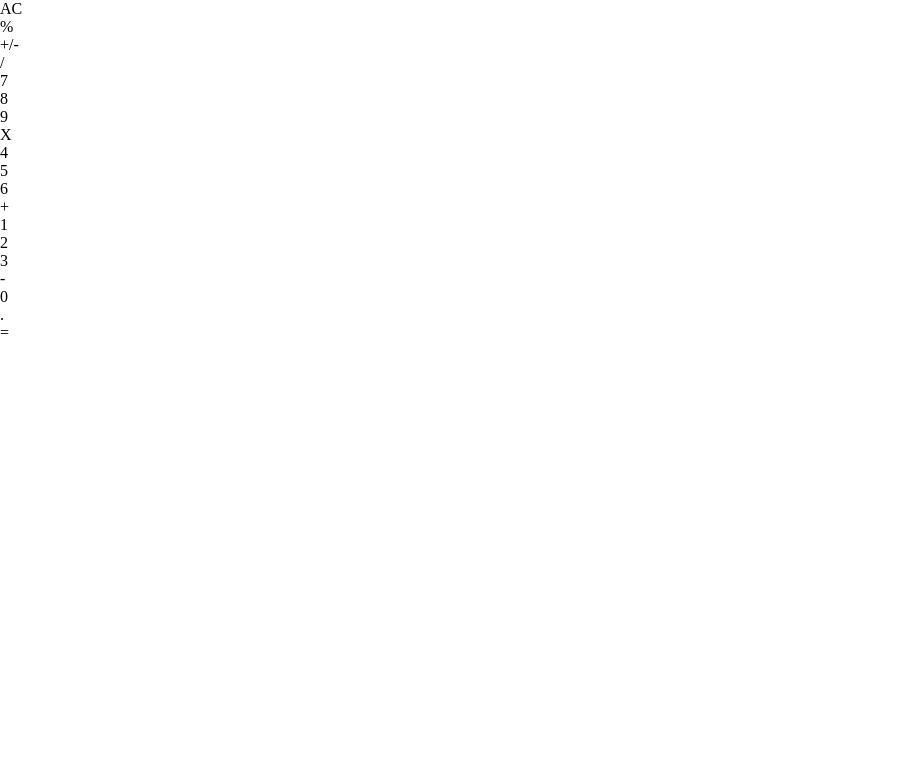
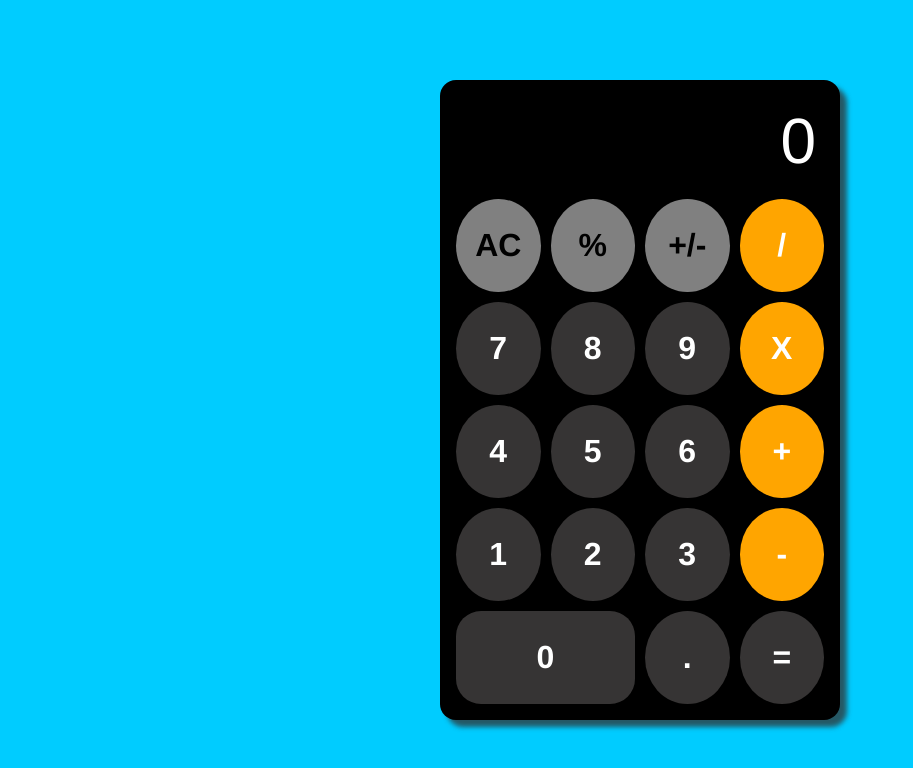
Before and after one commit to RosenGeorgievvv/react-calculator, a React (Create React App) app: page / in a window 1280 px wide. Shown: the top 768 px of the page, without its empty margins (0-913 px from the left). Built offline with nearby package versions, Linux system fonts and the light colour scheme.

Commit message:
logic implementation

```diff
--- a/src/App.css
+++ b/src/App.css
@@ -6,3 +6,69 @@
   -webkit-user-drag: none;
   -webkit-app-region: none;
 }
+body{
+  background-color: rgb(0, 204, 255);
+  display: grid;
+  place-content: center;
+  font-family:'Franklin Gothic Medium', 'Arial Narrow', Arial, sans-serif;
+  height: 100vh;
+  font-size: 2rem;
+}
+.container{
+  height: 80vh;
+  width: 50vh;
+  background-color: black;
+  border-radius: 1rem;
+  padding: 1rem;
+  -webkit-box-shadow: 7px 7px 5px 0px rgba(50, 50, 50, 0.75);
+  -moz-box-shadow: 7px 7px 5px 0px rgba(50, 50, 50, 0.75);
+  box-shadow: 7px 7px 5px 0px rgba(50, 50, 50, 0.75);
+}
+.wrapper{
+  display: grid;
+  height: 100%;
+  width: 100%;
+  grid-template-columns: repeat(4, 1fr);
+  grid-template-rows: repeat(6, 1fr);
+  gap: 10px;
+}
+.screen{
+  grid-column: 1 / -1;
+  color:white;
+  text-align: right;
+  padding: 0.5rem;
+  font-size: 4rem;
+  overflow: hidden;
+}
+.btn{
+  display: grid;
+  place-content: center;
+  background-color: rgb(54,52,52);
+  border-radius: 50%;
+  color:white;
+  cursor: pointer;
+  font-weight: bold;
+}
+.btn:hover{
+  background-color: rgb(0, 204, 255);
+}
+.light-gray{
+  background-color: gray;
+  color:black;
+}
+.light-gray:hover{
+  background-color: rgb(0, 204, 255);
+}
+.orange{
+  background-color: orange;
+}
+.orange:hover{
+  background-color: rgb(0, 204, 255);
+}
+.zero{
+  grid-column: 1 / span 2;
+  border-radius: 25px;
+  place-content: unset;
+  align-items: center;
+  text-align: center;
+}
--- a/src/App.js
+++ b/src/App.js
@@ -9,30 +9,42 @@ const [input, setInput] = useState(0);
   const [operator, setOperator] = useState(null);
   const [total, setTotal] = useState(false);
 
-const inputNum = (e) =>{
+  const inputNum = (e) => {
+    if (currState.includes(".") && e.target.innerText === ".") return;
+    if (total) {
+      setPreState("")
+    }
+    currState ? setCurrState((pre) => pre + e.target.innerText) : setCurrState(e.target.innerText);
+    setTotal(false);
+  };
+  useEffect(() => {
+    setInput(currState)
+  }, [currState]);
+
+  useEffect(() =>{
+    setInput("0")
+  }, [])
+
+  const operatorType = (e) => {
 
   }
-
-const operatorType = (e) =>{
+  const equals = (e) => {
 
   }
-const equals = (e) =>{
+  const minusPlus = () => {
 
   }
-const minusPlus = () =>{
+  const percent = () => {
 
   }
-const percent = () =>{
-
-}
-const reset = () =>{
+  const reset = () => {
 
   }
 
   return (
     <div className='container'>
       <div className='wrapper'>
-        <div className='screen'></div>
+        <div className='screen'>{input}</div>
         <div className='btn light-gray' onClick={reset}>AC</div>
         <div className='btn light-gray' onClick={percent}>%</div>
         <div className='btn light-gray' onClick={minusPlus}>+/-</div>
@@ -49,7 +61,7 @@ const reset = () =>{
         <div className='btn' onClick={inputNum}>2</div>
         <div className='btn' onClick={inputNum}>3</div>
         <div className='btn orange' onClick={operatorType}>-</div>
-        <div className='btn' onClick={inputNum}>0</div>
+        <div className='btn zero' onClick={inputNum}>0</div>
         <div className='btn' onClick={inputNum}>.</div>
         <div className='btn' onClick={equals}>=</div>
       </div>
```
Lines whose indentation alone changed are shown as unchanged.
